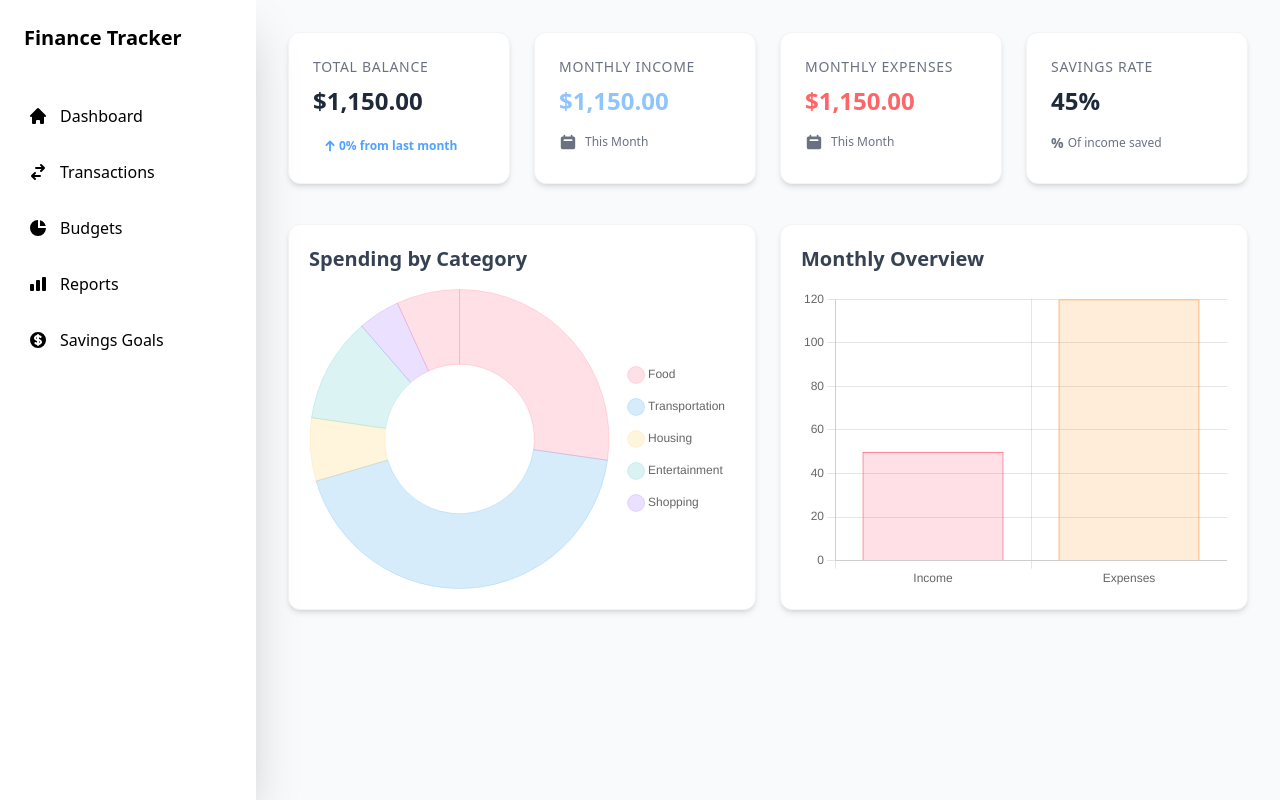
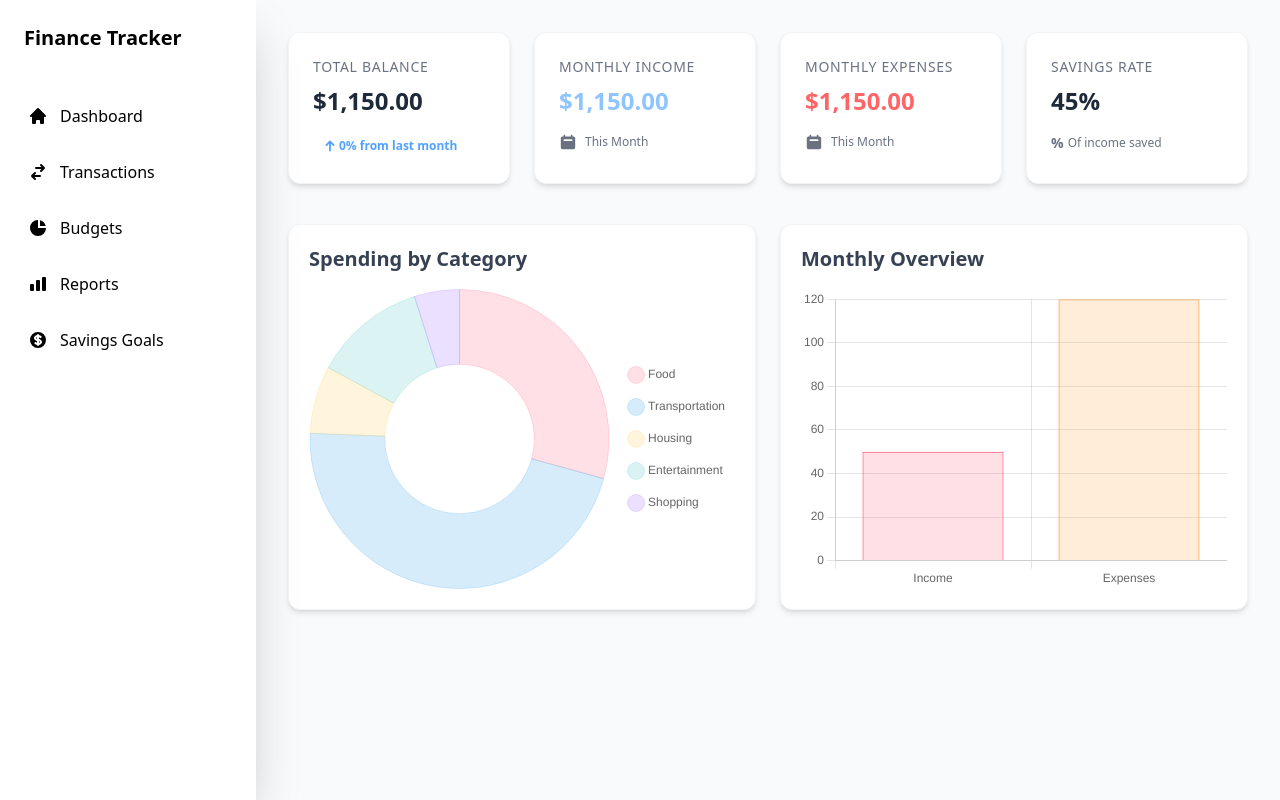
Before and after one commit to MaximumChimp/FinanceTracker, a React (Vite) app: page / in a window 1280 px wide. Built offline with nearby package versions, Linux system fonts and the light colour scheme.

Commit message:
change label

```diff
--- a/src/components/pages/Dashboard.jsx
+++ b/src/components/pages/Dashboard.jsx
@@ -24,7 +24,7 @@ const CategoryPieData = {
   ],
   datasets: [{
       label:'Food',
-      data: [12, 19, 3, 5, 2, 3],
+      data: [12, 19, 3, 5, 2],
       backgroundColor:[
         'rgba(255, 99, 132, 0.2)',
         'rgba(54, 162, 235, 0.2)',
@@ -52,6 +52,20 @@ const options = {
         padding: 20,         // Adds space between the labels
         font: {
           size: 12
+        }
+      }
+    },
+    tooltip: {
+      callbacks: {
+        // 'context' contains all information about the item you are hovering over
+        label: function (context) {
+          // context.label is "Income" or "Expenses"
+          // context.formattedValue is the number (e.g., "120")
+          return ` ${context.label}: ₱${context.formattedValue}`;
+        },
+        // This removes the "Profit and Loss" title from the top of the tooltip
+        title: function() {
+          return '';
         }
       }
     }
@@ -85,10 +99,24 @@ const AnalysisOption = {
     legend: {
       display: false,
     },
+    tooltip: {
+      callbacks: {
+        // 'context' contains all information about the item you are hovering over
+        label: function (context) {
+          // context.label is "Income" or "Expenses"
+          // context.formattedValue is the number (e.g., "120")
+          return ` ${context.label}: ₱${context.formattedValue}`;
+        },
+        // This removes the "Profit and Loss" title from the top of the tooltip
+        title: function() {
+          return '';
+        }
+      }
+    }
   },
   scales: {
     y: {
-      beginAtZero: true, // Recommended for bar charts so they don't look "cut off"
+      beginAtZero: true,
     },
   },
 };
```
